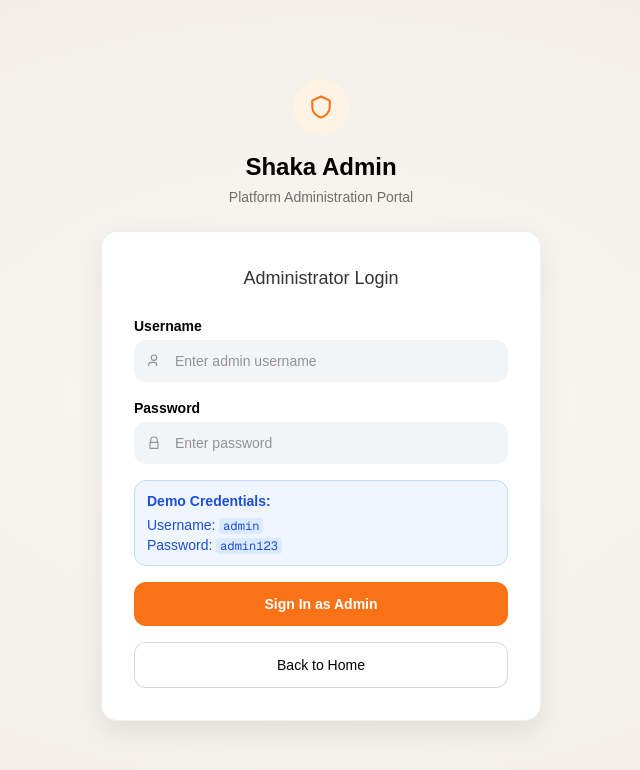
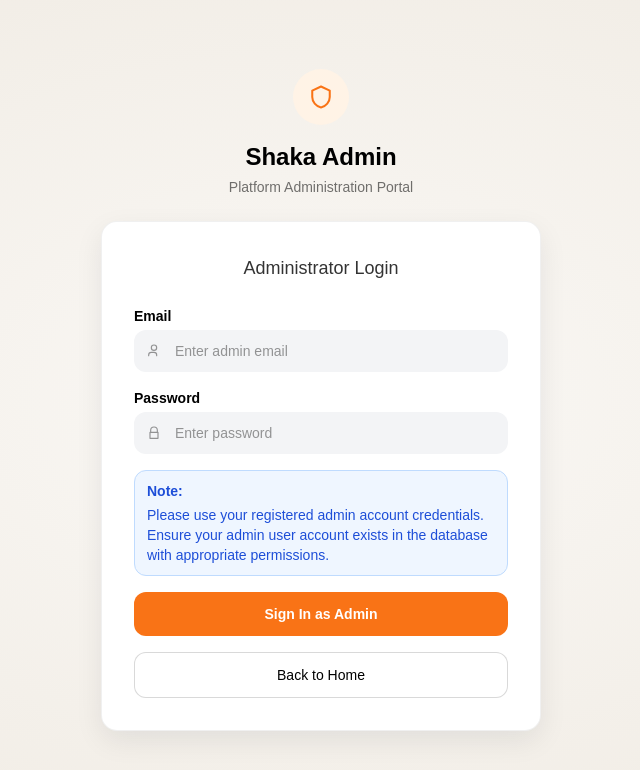
Before and after one commit to obscode20726/shaka-webapp, a Next.js app: page /signin/admin in a window 1280 px wide. Shown: the top 770 px of the page, without its empty margins (319-959 px from the left). Built offline with nearby package versions, Linux system fonts and the light colour scheme; no server answers.

Commit message:
fix: Replace hardcoded admin credentials with database authentication via API

```diff
--- a/src/components/AdminSignIn.tsx
+++ b/src/components/AdminSignIn.tsx
@@ -3,9 +3,7 @@
 import Link from "next/link";
 import { useRouter } from "next/navigation";
 import React, { useState } from "react";
-
-const DEMO_USERNAME = "admin";
-const DEMO_PASSWORD = "admin123";
+import { apiRequest } from "@/lib/api";
 
 function ShieldIcon() {
   return (
@@ -64,33 +62,65 @@ function LockIcon() {
   );
 }
 
+interface AdminLoginResponse {
+  token: string;
+  user: {
+    id: string;
+    email: string;
+    type: string;
+    role?: string;
+  };
+}
+
 export default function AdminSignIn() {
   const router = useRouter();
-  const [username, setUsername] = useState("");
+  const [email, setEmail] = useState("");
   const [password, setPassword] = useState("");
   const [error, setError] = useState("");
   const [loading, setLoading] = useState(false);
 
-  const handleSubmit = (e: React.FormEvent) => {
+  const handleSubmit = async (e: React.FormEvent) => {
     e.preventDefault();
     setError("");
 
-    if (!username.trim() || !password) {
-      setError("Username and password are required.");
+    if (!email.trim() || !password) {
+      setError("Email and password are required.");
       return;
     }
 
     setLoading(true);
 
-    // UI-only: validate against demo credentials until API is wired up.
-    if (username.trim() === DEMO_USERNAME && password === DEMO_PASSWORD) {
-      sessionStorage.setItem("admin_session", "demo");
-      router.push("/admin/dashboard");
-      return;
+    try {
+      // Call the admin login endpoint with real database credentials
+      const response = await apiRequest<AdminLoginResponse>("/auth/admin-login", {
+        method: "POST",
+        body: JSON.stringify({
+          email: email.trim(),
+          password,
+        }),
+      });
+
+      if (response.token && response.user) {
+        // Store the JWT token and admin session
+        localStorage.setItem("token", response.token);
+        localStorage.setItem("admin_session", JSON.stringify({
+          userId: response.user.id,
+          email: response.user.email,
+          role: response.user.role || "admin",
+          loginTime: new Date().toISOString(),
+        }));
+
+        // Redirect to admin dashboard
+        router.push("/admin/dashboard");
+      } else {
+        setError("Invalid response from server. Please try again.");
+      }
+    } catch (err) {
+      const errorMessage = err instanceof Error ? err.message : "Login failed";
+      setError(errorMessage || "Invalid email or password");
+    } finally {
+      setLoading(false);
     }
-
-    setError("Invalid username or password");
-    setLoading(false);
   };
 
   return (
@@ -114,23 +144,23 @@ export default function AdminSignIn() {
           <form className="mt-6 space-y-4" onSubmit={handleSubmit}>
             <div>
               <label
-                htmlFor="admin-username"
+                htmlFor="admin-email"
                 className="mb-1 block text-sm font-semibold text-black"
               >
-                Username
+                Email
               </label>
               <div className="relative">
                 <span className="pointer-events-none absolute left-3 top-1/2 -translate-y-1/2">
                   <UserIcon />
                 </span>
                 <input
-                  id="admin-username"
-                  name="username"
-                  type="text"
-                  autoComplete="username"
-                  placeholder="Enter admin username"
-                  value={username}
-                  onChange={(e) => setUsername(e.target.value)}
+                  id="admin-email"
+                  name="email"
+                  type="email"
+                  autoComplete="email"
+                  placeholder="Enter admin email"
+                  value={email}
+                  onChange={(e) => setEmail(e.target.value)}
                   className="w-full rounded-xl border border-transparent bg-[#f3f4f6] py-2.5 pl-10 pr-3 text-sm text-black outline-none ring-[#f97316] placeholder:text-black/40 focus:ring-2"
                 />
               </div>
@@ -167,18 +197,9 @@ export default function AdminSignIn() {
             ) : null}
 
             <div className="rounded-xl border border-[#bfdbfe] bg-[#eff6ff] px-3 py-2.5 text-sm text-[#1d4ed8]">
-              <p className="font-semibold">Demo Credentials:</p>
+              <p className="font-semibold">Note:</p>
               <p className="mt-1">
-                Username:{" "}
-                <code className="rounded bg-[#dbeafe] px-1 font-mono text-xs">
-                  {DEMO_USERNAME}
-                </code>
-              </p>
-              <p>
-                Password:{" "}
-                <code className="rounded bg-[#dbeafe] px-1 font-mono text-xs">
-                  {DEMO_PASSWORD}
-                </code>
+                Please use your registered admin account credentials. Ensure your admin user account exists in the database with appropriate permissions.
               </p>
             </div>
 
```
